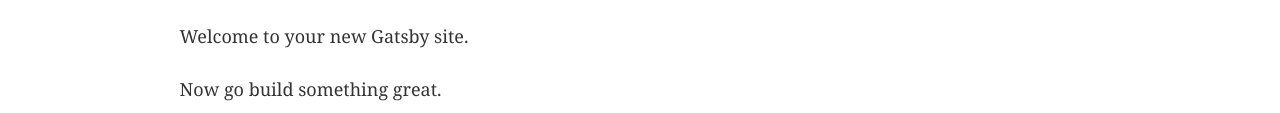
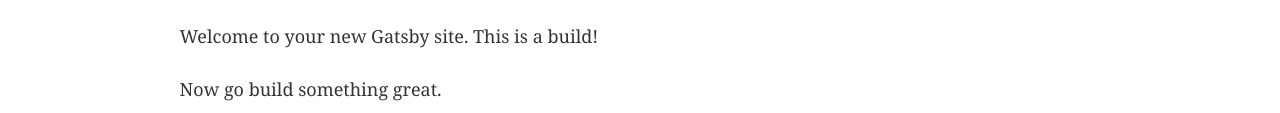
Before and after one commit to rase-/gatsby-test, a Gatsby site: page / in a window 1280 px wide. Shown: the part 170-283 px from the top of the page. Built offline with nearby package versions, Linux system fonts and the light colour scheme; Gatsby itself is replaced by a stand-in of ours.

Commit message:
update index page

```diff
--- a/src/pages/index.js
+++ b/src/pages/index.js
@@ -1,21 +1,21 @@
-import React from "react"
-import { Link } from "gatsby"
+import React from 'react';
+import {Link} from 'gatsby';
 
-import Layout from "../components/layout"
-import Image from "../components/image"
-import SEO from "../components/seo"
+import Layout from '../components/layout';
+import Image from '../components/image';
+import SEO from '../components/seo';
 
 const IndexPage = () => (
   <Layout>
     <SEO title="Home" keywords={[`gatsby`, `application`, `react`]} />
     <h1>Hi people</h1>
-    <p>Welcome to your new Gatsby site.</p>
+    <p>Welcome to your new Gatsby site. This is a build!</p>
     <p>Now go build something great.</p>
-    <div style={{ maxWidth: `300px`, marginBottom: `1.45rem` }}>
+    <div style={{maxWidth: `300px`, marginBottom: `1.45rem`}}>
       <Image />
     </div>
     <Link to="/page-2/">Go to page 2</Link>
   </Layout>
-)
+);
 
-export default IndexPage
+export default IndexPage;
```
